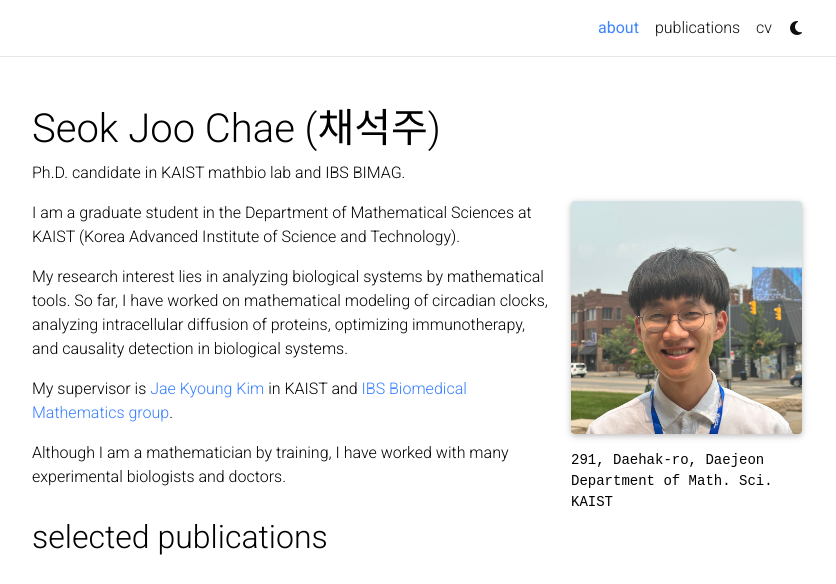
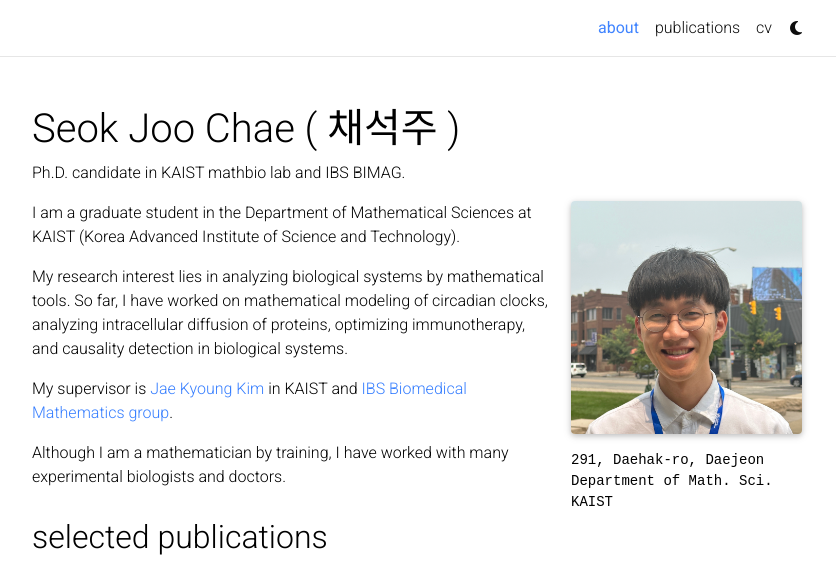
Before and after one commit to sjchae1207/sjchae1207.github.io, a Jekyll site: the page built from _pages/about.md, in a window 1280 px wide, cut to the strip 0-584 px from the top of the page. Shown: the whole strip, without its empty margins (223-1059 px from the left). Built offline with Jekyll 4.4.1, drawn with Linux system fonts in a browser that asks for light colours; full-size pictures stand in for the smaller copies a plugin makes; comment, search, counter and statistics services are not loaded; a style sheet for code colours, icons or effects is not loaded; some of the changed lines change nothing that is shown.

Commit message:
korean name

```diff
--- a/_config.yml
+++ b/_config.yml
@@ -6,6 +6,7 @@
 first_name: Seok Joo
 middle_name:
 last_name: Chae
+kor_name: 채석주
 email: sjchea@kaist.ac.kr
 description: > # the ">" symbol means to ignore newlines until "footer_text:"
   A simple, whitespace theme for academics. Based on [*folio](https://github.com/bogoli/-folio) design.
--- a/_data/cv.yml
+++ b/_data/cv.yml
@@ -16,6 +16,7 @@
       year: 2024
       description:
         - "Ph.D. candidate in Mathematical Biology (Advisor: Jae Kyoung Kim)"
+        #Double quote not to make colon(:) result in error
 
     - title: B.Sc.
       institution: KAIST, Republic of Korea
--- a/_layouts/about.html
+++ b/_layouts/about.html
@@ -6,7 +6,7 @@
       <div class="post">
         <header class="post-header">
           <h1 class="post-title">
-            {% if site.title == "blank" -%}{{ site.first_name }} {{ site.middle_name }} {{ site.last_name }} (채석주){%- else -%}{{ site.title }}{%- endif %}
+            {% if site.title == "blank" -%}{{ site.first_name }} {{ site.middle_name }} {{ site.last_name }} ( {{ site.kor_name }} ) {%- else -%}{{ site.title }}{%- endif %}
           </h1>
           <p class="desc">{{ page.subtitle }}</p>
         </header>
```
